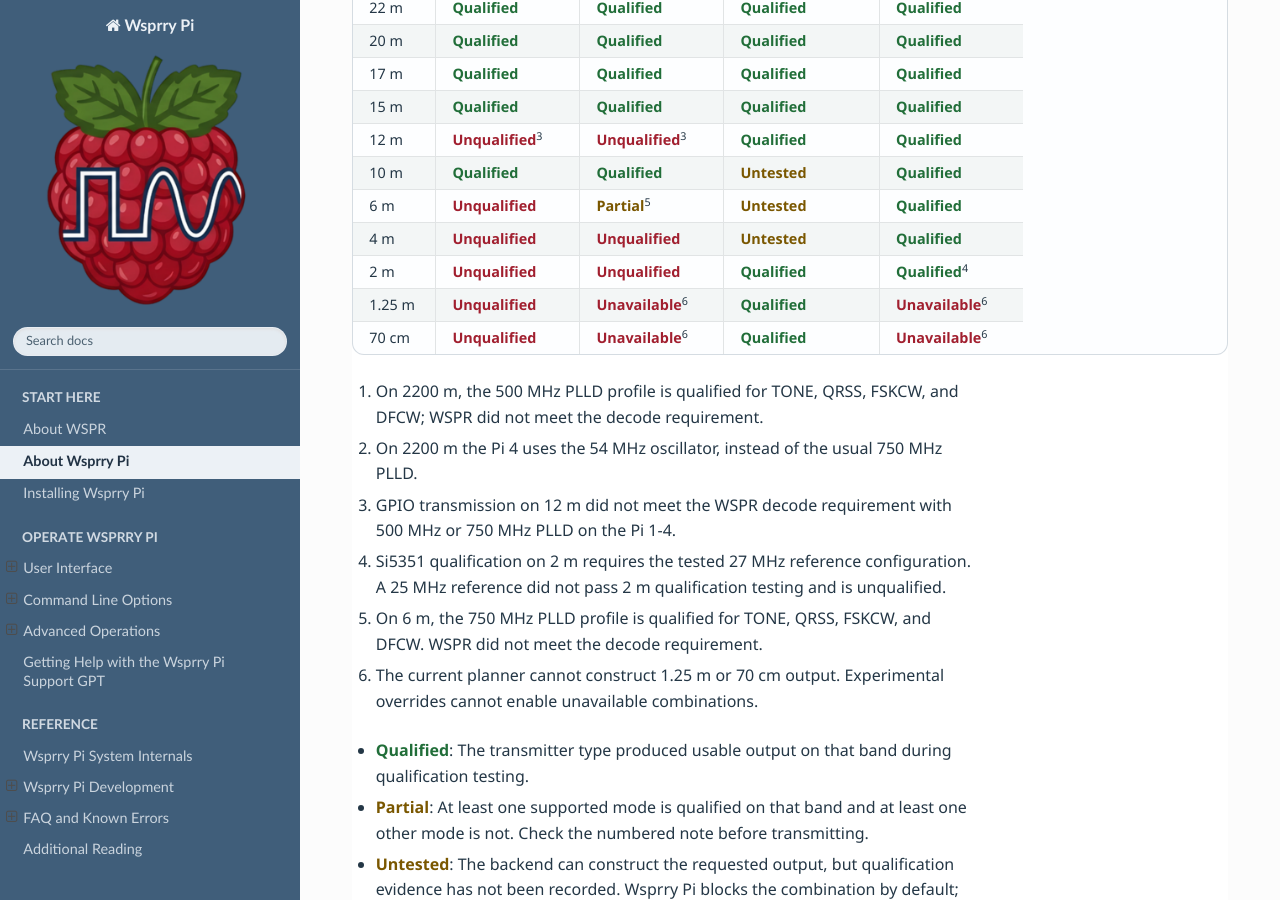
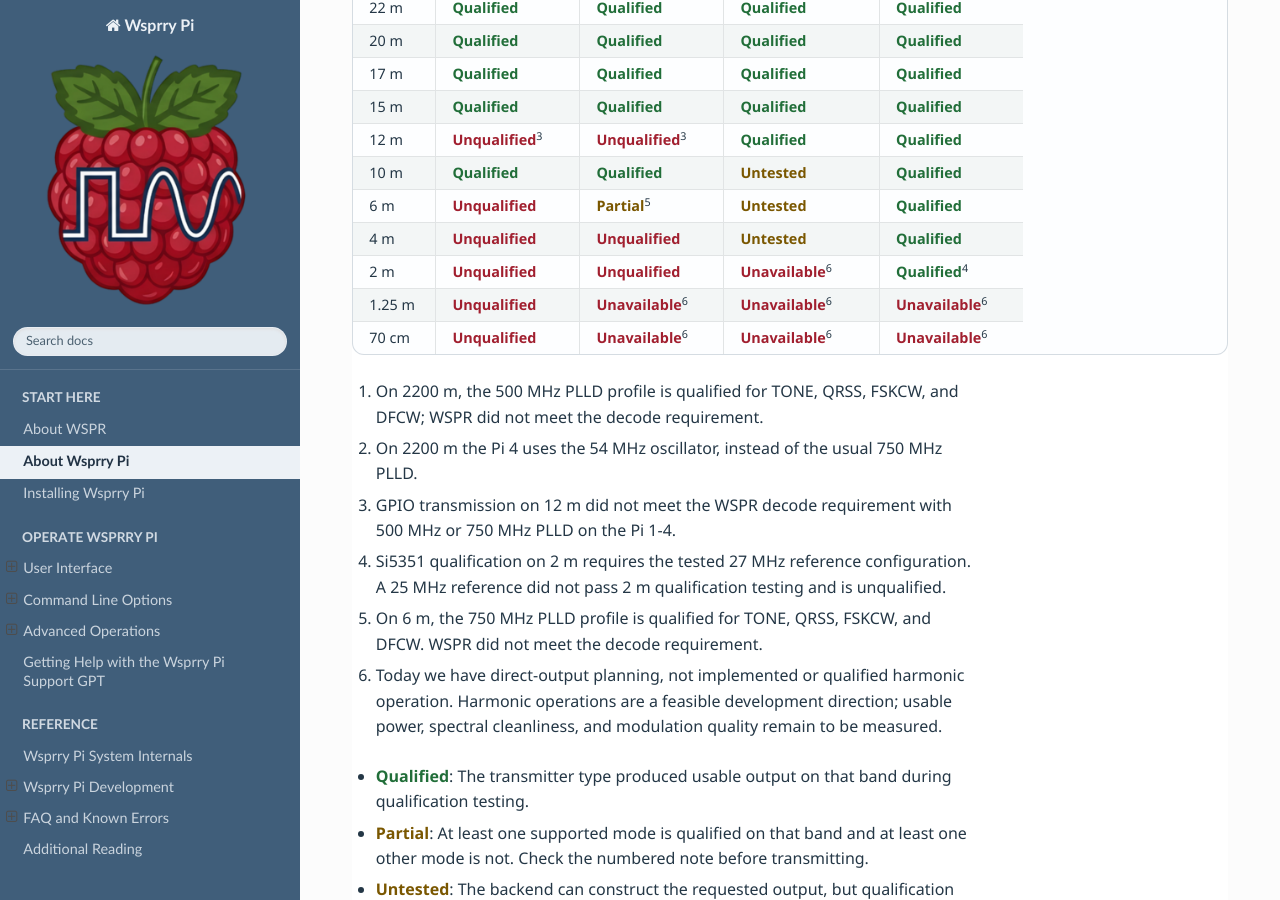
Before and after one commit to WsprryPi/Wsprry_Pi_Docs, a Sphinx documentation site: the page built from docs/About_Wsprry_Pi/index.md, in a window 1280 px wide and 900 px high, scrolled down 3468 px. Built offline with Sphinx 7.4.7 and the Read the Docs theme 3.1.0, drawn with Linux system fonts in a browser that asks for light colours.

Commit message:
docs: mark Pi 5 VHF and UHF bands unavailable

```diff
--- a/docs/About_Wsprry_Pi/index.md
+++ b/docs/About_Wsprry_Pi/index.md
@@ -96,16 +96,16 @@
 | 10 m | <span class="qualification-status qualification-status--qualified">Qualified</span> | <span class="qualification-status qualification-status--qualified">Qualified</span> | <span class="qualification-status qualification-status--untested">Untested</span> | <span class="qualification-status qualification-status--qualified">Qualified</span> |
 | 6 m | <span class="qualification-status qualification-status--unqualified">Unqualified</span> | <span class="qualification-status qualification-status--partial">Partial</span><sup>5</sup> | <span class="qualification-status qualification-status--untested">Untested</span> | <span class="qualification-status qualification-status--qualified">Qualified</span> |
 | 4 m | <span class="qualification-status qualification-status--unqualified">Unqualified</span> | <span class="qualification-status qualification-status--unqualified">Unqualified</span> | <span class="qualification-status qualification-status--untested">Untested</span> | <span class="qualification-status qualification-status--qualified">Qualified</span> |
-| 2 m | <span class="qualification-status qualification-status--unqualified">Unqualified</span> | <span class="qualification-status qualification-status--unqualified">Unqualified</span> | <span class="qualification-status qualification-status--qualified">Qualified</span> | <span class="qualification-status qualification-status--qualified">Qualified</span><sup>4</sup> |
-| 1.25 m | <span class="qualification-status qualification-status--unqualified">Unqualified</span> | <span class="qualification-status qualification-status--unavailable">Unavailable</span><sup>6</sup> | <span class="qualification-status qualification-status--qualified">Qualified</span> | <span class="qualification-status qualification-status--unavailable">Unavailable</span><sup>6</sup> |
-| 70 cm | <span class="qualification-status qualification-status--unqualified">Unqualified</span> | <span class="qualification-status qualification-status--unavailable">Unavailable</span><sup>6</sup> | <span class="qualification-status qualification-status--qualified">Qualified</span> | <span class="qualification-status qualification-status--unavailable">Unavailable</span><sup>6</sup> |
+| 2 m | <span class="qualification-status qualification-status--unqualified">Unqualified</span> | <span class="qualification-status qualification-status--unqualified">Unqualified</span> | <span class="qualification-status qualification-status--unavailable">Unavailable</span><sup>6</sup> | <span class="qualification-status qualification-status--qualified">Qualified</span><sup>4</sup> |
+| 1.25 m | <span class="qualification-status qualification-status--unqualified">Unqualified</span> | <span class="qualification-status qualification-status--unavailable">Unavailable</span><sup>6</sup> | <span class="qualification-status qualification-status--unavailable">Unavailable</span><sup>6</sup> | <span class="qualification-status qualification-status--unavailable">Unavailable</span><sup>6</sup> |
+| 70 cm | <span class="qualification-status qualification-status--unqualified">Unqualified</span> | <span class="qualification-status qualification-status--unavailable">Unavailable</span><sup>6</sup> | <span class="qualification-status qualification-status--unavailable">Unavailable</span><sup>6</sup> | <span class="qualification-status qualification-status--unavailable">Unavailable</span><sup>6</sup> |
 
 1. On 2200 m, the 500 MHz PLLD profile is qualified for TONE, QRSS, FSKCW, and DFCW; WSPR did not meet the decode requirement.
 2. On 2200 m the Pi 4 uses the 54 MHz oscillator, instead of the usual 750 MHz PLLD.
 3. GPIO transmission on 12 m did not meet the WSPR decode requirement with 500 MHz or 750 MHz PLLD on the Pi 1-4.
 4. Si5351 qualification on 2 m requires the tested 27 MHz reference configuration. A 25 MHz reference did not pass 2 m qualification testing and is unqualified.
 5. On 6 m, the 750 MHz PLLD profile is qualified for TONE, QRSS, FSKCW, and DFCW. WSPR did not meet the decode requirement.
-6. The current planner cannot construct 1.25 m or 70 cm output. Experimental overrides cannot enable unavailable combinations.
+6. Today we have direct-output planning, not implemented or qualified harmonic operation. Harmonic operations are a feasible development direction; usable power, spectral cleanliness, and modulation quality remain to be measured.
 
 - <span class="qualification-status qualification-status--qualified">Qualified</span>: The transmitter type produced usable output on that band during qualification testing.
 - <span class="qualification-status qualification-status--partial">Partial</span>: At least one supported mode is qualified on that band and at least one other mode is not. Check the numbered note before transmitting.
```
